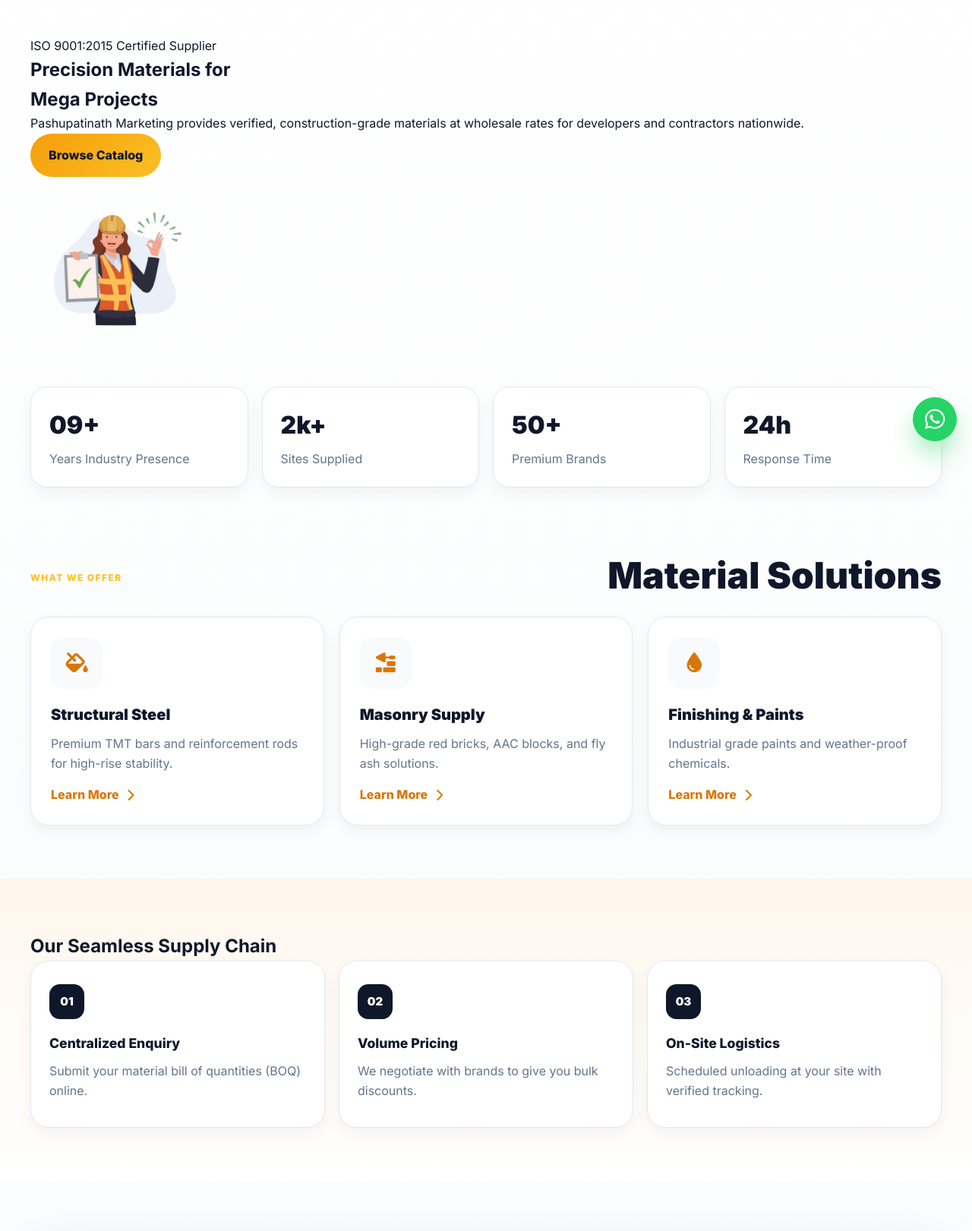
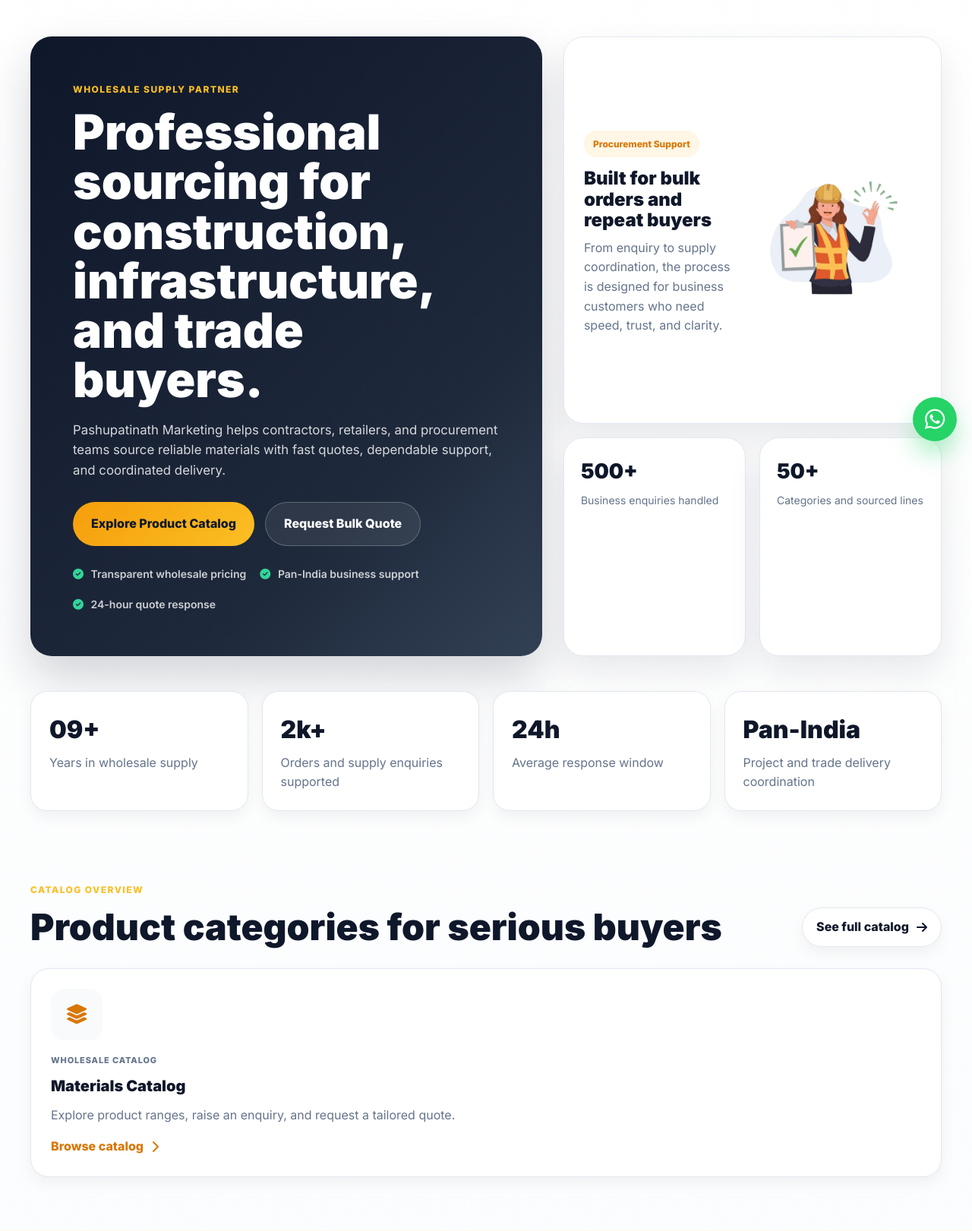
Before and after one commit to Omhursal45/hardware-shop-website, a Django app: page / in a window 1280 px wide. Shown: the part 199-1820 px from the top of the page at 76% size. Run offline with Django 5.2, Linux system fonts and the light colour scheme; data that the repository does not hold is empty.

Commit message:
feat: implement dynamic homepage with hero section, product categories, and business workflow UI

```diff
--- a/shop/templates/shop/home.html
+++ b/shop/templates/shop/home.html
@@ -8,59 +8,63 @@
 {% endblock %}
 
 {% block content %}
-
 <section class="hero-section">
-    <div class="container hero-flex">
-        <!-- <aside class="side-nav">
-            <div class="side-nav-header">
-                <i class="fa-solid fa-list-ul"></i>
-                <span>Our Inventory</span>
+    <div class="container hero-grid">
+        <div class="hero-copy">
+            <span class="eyebrow">Wholesale supply partner</span>
+            <h1>Professional sourcing for construction, infrastructure, and trade buyers.</h1>
+            <p>Pashupatinath Marketing helps contractors, retailers, and procurement teams source reliable materials with fast quotes, dependable support, and coordinated delivery.</p>
+            <div class="hero-actions">
+                <a href="{% url 'products' %}" class="btn-solid">Explore Product Catalog</a>
+                <a href="{% url 'contact' %}" class="btn-glass">Request Bulk Quote</a>
             </div>
-            <ul class="side-menu">
-                <li><a href="{% url 'products' %}"><i class="fa-solid fa-hard-hat"></i> Cement & Concrete</a></li>
-                <li><a href="{% url 'products' %}"><i class="fa-solid fa-layer-group"></i> TMT Steel & Rods</a></li>
-                <li><a href="{% url 'products' %}"><i class="fa-solid fa-mountain"></i> Sand & Aggregates</a></li>
-                <li><a href="{% url 'products' %}"><i class="fa-solid fa-cubes"></i> Bricks & Blocks</a></li>
-                <li><a href="{% url 'products' %}"><i class="fa-solid fa-faucet"></i> Plumbing Materials</a></li>
-                <li><a href="{% url 'products' %}"><i class="fa-solid fa-bolt"></i> Electrical Fittings</a></li>
-                <li><a href="{% url 'products' %}"><i class="fa-solid fa-paint-roller"></i> Paints & Chemicals</a></li>
-            </ul>
-        </aside> -->
-
-        <div class="hero-main">
-            <div class="hero-overlay-text">
-                <span class="sub-tag">ISO 9001:2015 Certified Supplier</span>
-                <h1>Precision Materials for <br><span class="highlight">Mega Projects</span></h1>
-                <p>Pashupatinath Marketing provides verified, construction-grade materials at wholesale rates for developers and contractors nationwide.</p>
-                <div class="hero-actions">
-                    <a href="{% url 'products' %}" class="btn-solid">Browse Catalog</a>
-                    <a href="{% url 'enquiry' %}" class="btn-glass">Request Quote</a>
+            <div class="hero-points">
+                <span><i class="fa-solid fa-circle-check"></i> Transparent wholesale pricing</span>
+                <span><i class="fa-solid fa-circle-check"></i> Pan-India business support</span>
+                <span><i class="fa-solid fa-circle-check"></i> 24-hour quote response</span>
             </div>
         </div>
-            <img src="{% static 'images/product/worker1.png' %}" class="hero-visual" alt="Construction Management">
+
+        <div class="hero-panel">
+            <div class="hero-card hero-card-main">
+                <div>
+                    <small>Procurement Support</small>
+                    <h3>Built for bulk orders and repeat buyers</h3>
+                    <p>From enquiry to supply coordination, the process is designed for business customers who need speed, trust, and clarity.</p>
+                </div>
+                <img src="{% static 'images/product/worker1.png' %}" class="hero-visual" alt="Wholesale supply support">
+            </div>
+            <div class="hero-mini-grid">
+                <div class="hero-mini-card">
+                    <strong>500+</strong>
+                    <span>Business enquiries handled</span>
+                </div>
+                <div class="hero-mini-card">
+                    <strong>50+</strong>
+                    <span>Categories and sourced lines</span>
+                </div>
+            </div>
         </div>
     </div>
 </section>
 
 <section class="metrics-bar">
-    <div class="container">
-        <div class="metrics-grid">
+    <div class="container metrics-grid">
         <div class="metric">
             <h3>09+</h3>
-                <p>Years Industry Presence</p>
+            <p>Years in wholesale supply</p>
         </div>
         <div class="metric">
             <h3>2k+</h3>
-                <p>Sites Supplied</p>
-            </div>
-            <div class="metric">
-                <h3>50+</h3>
-                <p>Premium Brands</p>
+            <p>Orders and supply enquiries supported</p>
         </div>
         <div class="metric">
             <h3>24h</h3>
-                <p>Response Time</p>
+            <p>Average response window</p>
         </div>
+        <div class="metric">
+            <h3>Pan-India</h3>
+            <p>Project and trade delivery coordination</p>
         </div>
     </div>
 </section>
@@ -68,52 +72,90 @@
 <section class="solutions-grid">
     <div class="container">
         <div class="section-header">
-            <span class="accent-text">What we offer</span>
-            <h2>Material Solutions</h2>
+            <div>
+                <span class="accent-text">Catalog overview</span>
+                <h2>Product categories for serious buyers</h2>
+            </div>
+            <a href="{% url 'products' %}" class="section-link">See full catalog <i class="fa-solid fa-arrow-right"></i></a>
         </div>
         <div class="product-cards">
-            <div class="p-card">
-                <div class="p-card-icon"><i class="fa-solid fa-fill-drip"></i></div>
-                <h3>Structural Steel</h3>
-                <p>Premium TMT bars and reinforcement rods for high-rise stability.</p>
-                <a href="{% url 'products' %}" class="text-link">Learn More <i class="fa-solid fa-chevron-right"></i></a>
+            {% if categories %}
+                {% for category in categories %}
+                <a href="{% url 'products' %}?category={{ category.id }}" class="p-card">
+                    <div class="p-card-icon">
+                        {% if category.image %}
+                            <img src="{{ category.image.url }}" alt="{{ category.name }}" loading="lazy">
+                        {% else %}
+                            <i class="fa-solid fa-layer-group"></i>
+                        {% endif %}
                     </div>
-            <div class="p-card">
-                <div class="p-card-icon"><i class="fa-solid fa-trowel-bricks"></i></div>
-                <h3>Masonry Supply</h3>
-                <p>High-grade red bricks, AAC blocks, and fly ash solutions.</p>
-                <a href="{% url 'products' %}" class="text-link">Learn More <i class="fa-solid fa-chevron-right"></i></a>
+                    <div class="p-card-meta">Wholesale category</div>
+                    <h3>{{ category.name }}</h3>
+                    <p>Reliable sourcing and project-ready supply support for {{ category.name|lower }} requirements.</p>
+                    <span class="text-link">Browse category <i class="fa-solid fa-chevron-right"></i></span>
+                </a>
+                {% endfor %}
+            {% else %}
+                <a href="{% url 'products' %}" class="p-card">
+                    <div class="p-card-icon"><i class="fa-solid fa-layer-group"></i></div>
+                    <div class="p-card-meta">Wholesale catalog</div>
+                    <h3>Materials Catalog</h3>
+                    <p>Explore product ranges, raise an enquiry, and request a tailored quote.</p>
+                    <span class="text-link">Browse catalog <i class="fa-solid fa-chevron-right"></i></span>
+                </a>
+            {% endif %}
         </div>
-            <div class="p-card">
-                <div class="p-card-icon"><i class="fa-solid fa-droplet"></i></div>
-                <h3>Finishing & Paints</h3>
-                <p>Industrial grade paints and weather-proof chemicals.</p>
-                <a href="{% url 'products' %}" class="text-link">Learn More <i class="fa-solid fa-chevron-right"></i></a>
+    </div>
+</section>
+
+<section class="process-section">
+    <div class="container process-layout">
+        <div class="process-copy">
+            <span class="accent-text">How it works</span>
+            <h2>A business-first quotation and supply workflow</h2>
+            <p>We keep the experience clear and professional, so buyers can move from requirement to quote without unnecessary friction.</p>
+        </div>
+        <div class="steps-grid">
+            <div class="step-box">
+                <div class="step-num">01</div>
+                <h4>Share your requirement</h4>
+                <p>Send your material requirement, preferred specification, and delivery details.</p>
+            </div>
+            <div class="step-box">
+                <div class="step-num">02</div>
+                <h4>Receive a business quote</h4>
+                <p>Our team reviews the enquiry and prepares wholesale pricing based on quantity and scope.</p>
+            </div>
+            <div class="step-box">
+                <div class="step-num">03</div>
+                <h4>Coordinate supply</h4>
+                <p>Once confirmed, we align sourcing, dispatch, and delivery planning for your order.</p>
             </div>
         </div>
     </div>
 </section>
 
-<section class="process-section">
-    <div class="container">
-        <div class="section-header-center">
-            <h2>Our Seamless Supply Chain</h2>
+<section class="trust-band">
+    <div class="container trust-band-grid">
+        <div class="trust-item">
+            <i class="fa-solid fa-warehouse"></i>
+            <div>
+                <strong>Bulk Procurement</strong>
+                <p>Suitable for contractors, retailers, and project buyers.</p>
             </div>
-        <div class="steps-grid">
-            <div class="step-box">
-                <div class="step-num">01</div>
-                <h4>Centralized Enquiry</h4>
-                <p>Submit your material bill of quantities (BOQ) online.</p>
         </div>
-            <div class="step-box">
-                <div class="step-num">02</div>
-                <h4>Volume Pricing</h4>
-                <p>We negotiate with brands to give you bulk discounts.</p>
+        <div class="trust-item">
+            <i class="fa-solid fa-shield-halved"></i>
+            <div>
+                <strong>Verified Supply</strong>
+                <p>Focused on dependable business relationships and quality-led sourcing.</p>
             </div>
-            <div class="step-box">
-                <div class="step-num">03</div>
-                <h4>On-Site Logistics</h4>
-                <p>Scheduled unloading at your site with verified tracking.</p>
+        </div>
+        <div class="trust-item">
+            <i class="fa-solid fa-headset"></i>
+            <div>
+                <strong>Responsive Team</strong>
+                <p>Fast follow-up and practical support throughout the buying process.</p>
             </div>
         </div>
     </div>
@@ -123,11 +165,12 @@
     <div class="container">
         <div class="cta-box">
             <div class="cta-text">
-                <h2>Ready to Optimize Your Construction Costs?</h2>
-                <p>Join over 500 contractors who trust Pashupatinath Marketing for every square foot.</p>
+                <span class="accent-text">Need pricing today?</span>
+                <h2>Talk to our wholesale desk and get your requirement reviewed quickly.</h2>
+                <p>Send your material requirement and our team will get back with the right sourcing and quotation support.</p>
             </div>
             <div class="cta-button-wrapper">
-                <a href="{% url 'contact' %}" class="btn-yellow">Contact Wholesale Desk</a>
+                <a href="{% url 'contact' %}" class="btn-yellow">Start a Quote Request</a>
             </div>
         </div>
     </div>
```
Lines whose indentation alone changed are shown as unchanged.
